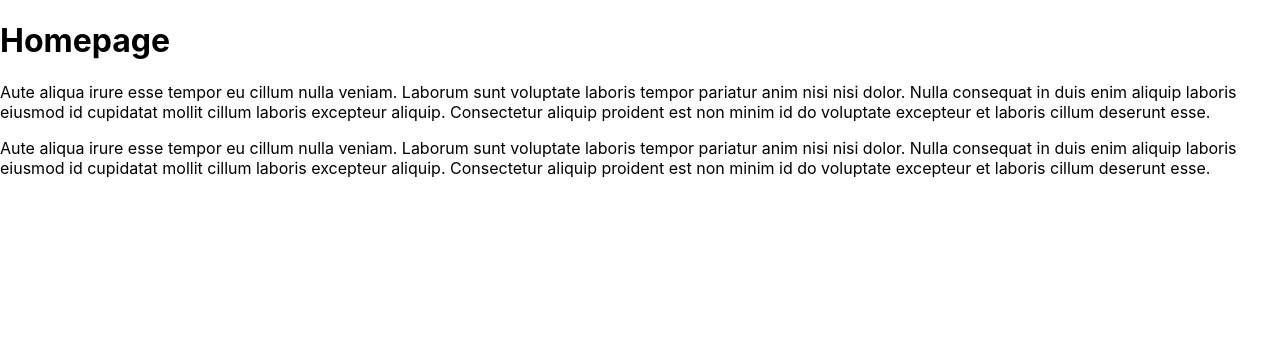
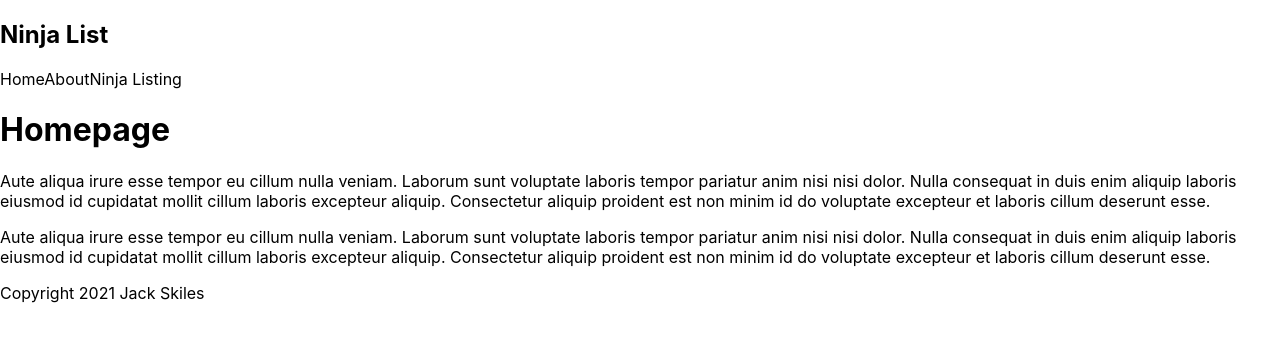
Before and after one commit to JackSkiles/NewPortfolio, a Next.js app: page / in a window 1280 px wide. Shown: the top 342 px of the page. Built offline with nearby package versions, Linux system fonts and the light colour scheme.

Commit message:
practice with react components in next.js

```diff
--- /dev/null
+++ b/comps/Footer.js
@@ -0,0 +1,9 @@
+const Footer = () => {
+    return (
+        <div>
+            <p>Copyright 2021 Jack Skiles</p>
+        </div>
+     );
+}
+
+export default Footer;
--- /dev/null
+++ b/comps/Navbar.js
@@ -0,0 +1,14 @@
+const Navbar = () => {
+    return (
+        <nav>
+            <div className="logo">
+                <h1>Ninja List</h1>
+            </div>
+            <a>Home</a>
+            <a>About</a>
+            <a>Ninja Listing</a>
+        </nav>
+     );
+}
+
+export default Navbar;
--- a/pages/index.js
+++ b/pages/index.js
@@ -1,10 +1,13 @@
 import Head from 'next/head'
 import Image from 'next/image'
 import styles from '../styles/Home.module.css'
+import Navbar from '../comps/Navbar'
+import Footer from '../comps/Footer'
 
 export default function Home() {
   return (
     <div>
+      <Navbar />
       <h1>Homepage</h1>
       <p>Aute aliqua irure esse tempor eu cillum nulla veniam. Laborum sunt voluptate laboris tempor pariatur anim nisi nisi dolor. Nulla consequat in
         duis enim aliquip laboris eiusmod id cupidatat mollit cillum laboris excepteur aliquip. Consectetur aliquip proident est non minim id do voluptate excepteur et laboris cillum deserunt esse.
@@ -12,6 +15,7 @@
       <p>Aute aliqua irure esse tempor eu cillum nulla veniam. Laborum sunt voluptate laboris tempor pariatur anim nisi nisi dolor. Nulla consequat in
         duis enim aliquip laboris eiusmod id cupidatat mollit cillum laboris excepteur aliquip. Consectetur aliquip proident est non minim id do voluptate excepteur et laboris cillum deserunt esse.
       </p>
+      <Footer />
     </div>
   )
 }
```
